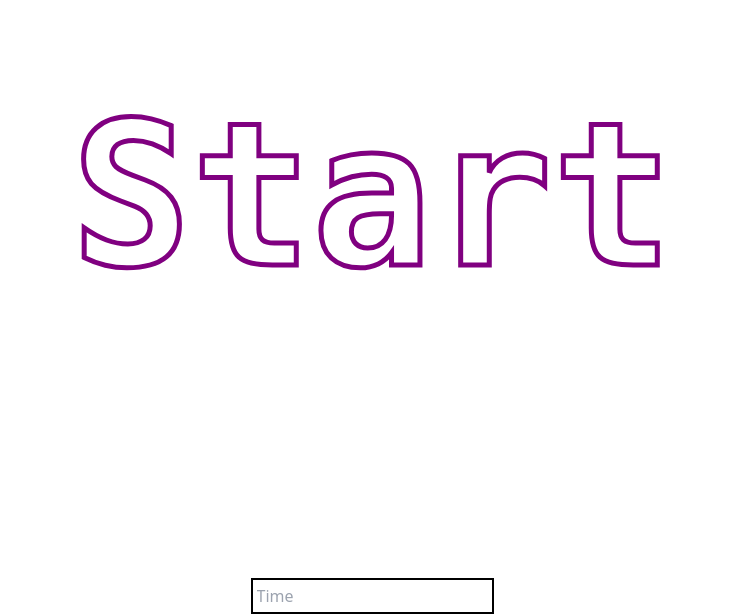
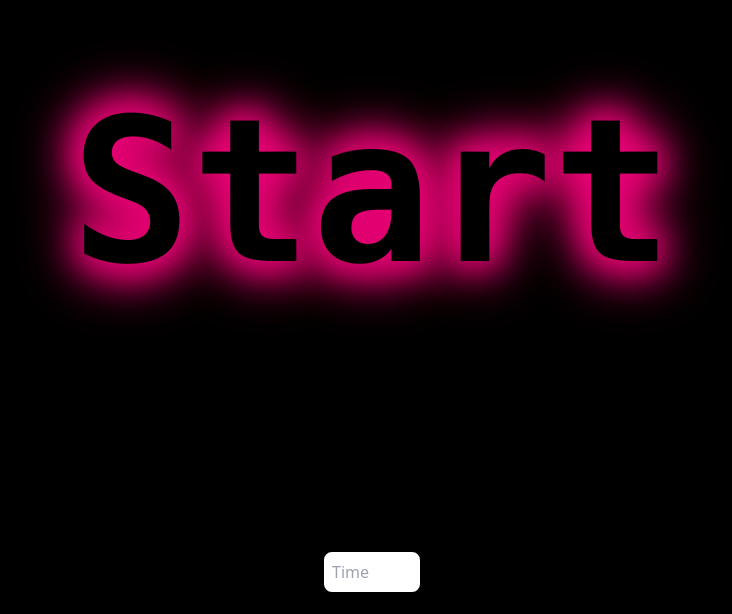
Before and after one commit to Nepcen/react-clicker, a React (Create React App) app: page / in a window 1280 px wide. Shown: the part 186-800 px from the top of the page, without its empty margins (268-1000 px from the left). Built offline with nearby package versions, Linux system fonts and the light colour scheme.

Commit message:
Adding some style

```diff
--- a/public/index.html
+++ b/public/index.html
@@ -15,6 +15,6 @@
   </head>
   <body>
     <noscript>You need to enable JavaScript to run this app.</noscript>
-    <div id="root" style="height: 100vh;"></div>
+    <div id="root"></div>
   </body>
 </html>
--- a/src/App.js
+++ b/src/App.js
@@ -59,7 +59,7 @@ function App() {
             onClick={() => {
               restart();
             }}
-            className="text-[30px] font-mono font-bold cursor-pointer"
+            className="text-[30px] font-mono font-bold cursor-pointer text-white"
           >
             Restart
           </span>
@@ -76,9 +76,9 @@ function App() {
           onClick={() => {
             startClicker();
           }}
-          className="flex-1 grow grid place-content-center select-none cursor-pointer text-[200px] font-mono font-bold font-outline-5 text-white "
+          className=" flex-1 grow grid place-content-center select-none cursor-pointer text-[200px] font-mono font-bold font-outline-5 text-black "
         >
-          Start
+          <span className="start">Start</span>
         </div>
       ) : (
         <Click clicked={clicked} count={count} />
--- a/src/Click.js
+++ b/src/Click.js
@@ -2,7 +2,7 @@ function Click(props){
 
     return (
         <div className="flex-1 grow grid place-content-center select-none cursor-pointer text-[200px] " >
-            <span className="font-mono font-bold font-outline-5 text-white " onClick={props.clicked}>{props.count}</span>
+            <span className="spanCount font-mono font-bold font-outline-5 text-black " onClick={props.clicked}>{props.count}</span>
         </div>
     )
 }
--- a/src/Timer.js
+++ b/src/Timer.js
@@ -1,5 +1,5 @@
 function Timer(props) {
-  return <span className="text-[30px] font-mono font-bold">{props.time}</span>;
+  return <span className="text-[30px] font-mono font-bold text-white">{props.time}</span>;
 }
 
 export default Timer;
--- a/src/Toolbar.js
+++ b/src/Toolbar.js
@@ -5,7 +5,7 @@ function Toolbar(props) {
 
   return (
     <input
-      className="p-1 border-2 border-solid border-black"
+      className="p-2 w-[100px] border-2 rounded-[10px] border-solid border-black focus:outline-none"
       type="number"
       onChange={changeTime}
       placeholder="Time"
--- a/src/tailwind.css
+++ b/src/tailwind.css
@@ -2,12 +2,25 @@
 @tailwind components;
 @tailwind utilities;
 
+@layer base {
+  .font-outline-1 {
+    -webkit-text-stroke: 1px black;
+  }
+  .font-outline-4 {
+    -webkit-text-stroke: 4px black;
+  }
 
-@layer base {
-    .font-outline-5 {
-      -webkit-text-stroke: 5px purple;
-    }
-    .font-outline-4 {
-      -webkit-text-stroke: 4px black;
-    }
+  body {
+    background-color: black;
+    padding: 20px;
+    height: 100vh;
   }
+
+  #root {
+    height: 100%;
+  }
+
+  .start, .spanCount{
+    text-shadow: 0 0 10px rgba(255, 255, 255, 0), 0 0 20px rgba(255, 255, 255, 0), 0 0 30px #e60073, 0 0 40px #e60073, 0 0 50px #e60073, 0 0 60px #e60073, 0 0 70px #e60073
+  }
+}
```
